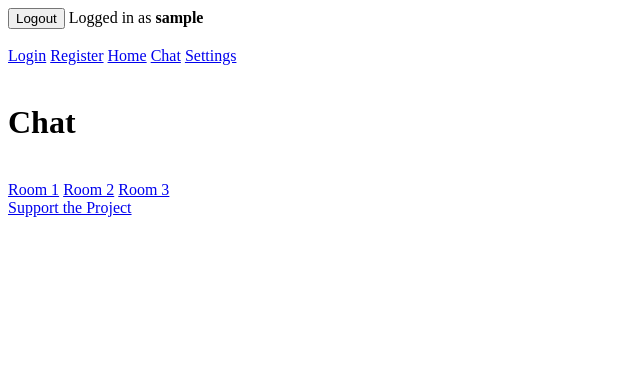
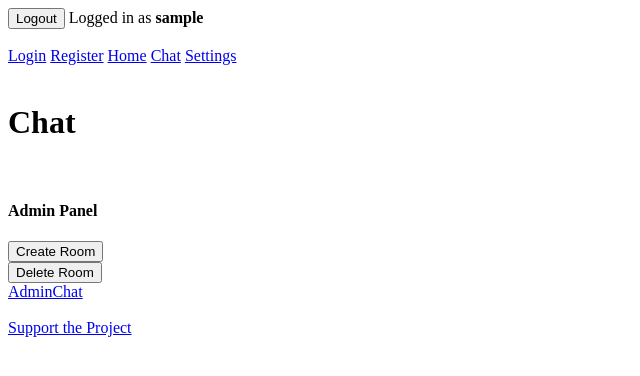
Before and after one commit to HotelSierraWhiskey/Trial, a Flask app: page /chat in a window 1280 px wide. Shown: the top 376 px of the page, without its empty margins (0-640 px from the left). Run offline with Flask 2, Linux system fonts and the light colour scheme; the visitor is signed in with stand-in values (Sample User, id 1); parts of the project's set-up code (start-up, migrations or seed data) failed here and were passed over; some libraries are stand-ins or nearby versions.

Commit message:
jinja magic

```diff
--- a/application/templates/chat.html
+++ b/application/templates/chat.html
@@ -3,13 +3,27 @@
 {% block content %}
 
 
-<br>
+<br/>
 <h1>Chat</h1>
-<br>
+<br/>
 
-<a id='room_1' href="/rooms/1" onclick=null><span>Room 1</span></a>
-<a id='room_2' href="/rooms/2" onclick=null><span>Room 2</span></a>
-<a id='room_3' href="/rooms/3" onclick=null><span>Room 3</span></a>
+{% if current_user.is_admin %}
+<script src="https://cdnjs.cloudflare.com/ajax/libs/socket.io/3.0.4/socket.io.min.js"></script>
+<script src="../static/admin.js"></script>
+<h4>Admin Panel</h4>
+<div id="chat_admin_panel">
+<button id="create_room_button" onclick="showCreateRoomTools('create')">Create Room</button><br/>
+<button id="delete_room_button" onclick="showCreateRoomTools('delete')">Delete Room</button><br/>
+</div>
 
+{% endif %}
+
+<div id="chat_rooms">
+
+{% for room in rooms() %}
+<a id='{{ room.id }}' href='{{ room.href }}' onclick="null">{{ room.id }}</a><br/>
+{% endfor %}
+
+</div>
 
 {% endblock %}
```
